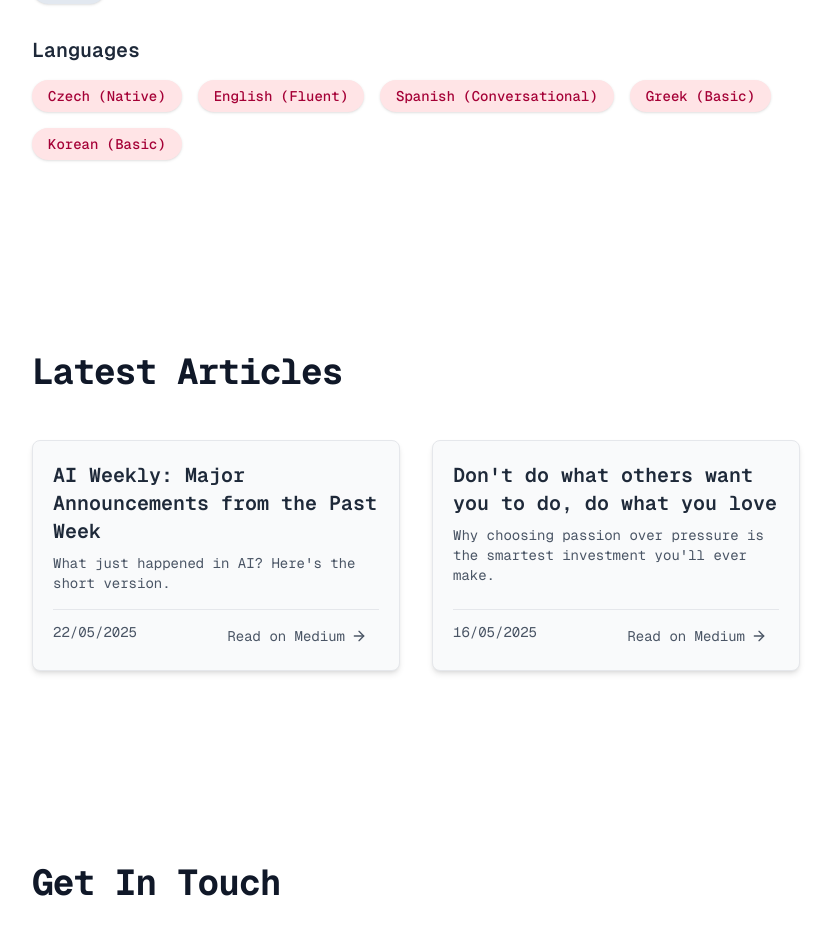
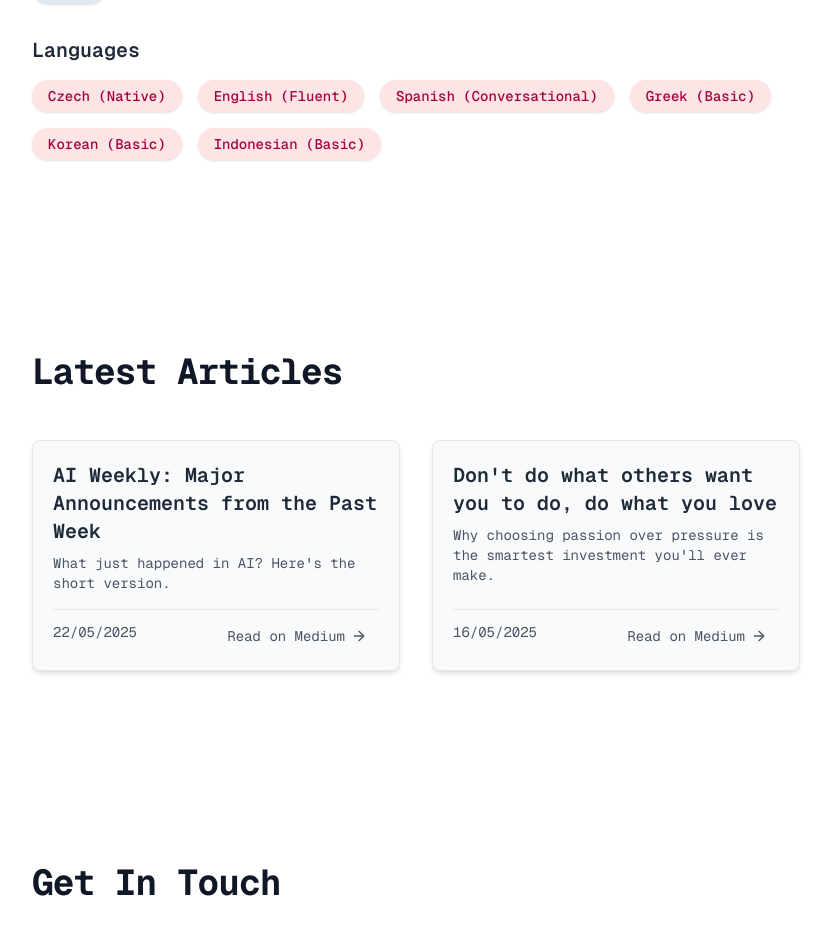
Before and after one commit to VilemB/vilembarnet, a Next.js app: page / in a window 1280 px wide. Shown: the part 2480-3405 px from the top of the page, without its empty margins (224-1055 px from the left). Built offline with nearby package versions, Linux system fonts and the light colour scheme.

Commit message:
Indonesian

```diff
--- a/src/app/page.tsx
+++ b/src/app/page.tsx
@@ -95,6 +95,7 @@ const languageSkillsData: LanguageSkill[] = [
   { name: "Spanish", proficiency: "Conversational" },
   { name: "Greek", proficiency: "Basic" },
   { name: "Korean", proficiency: "Basic" },
+  { name: "Indonesian", proficiency: "Basic" },
 ];
 
 // Define dummy blog article data
```
